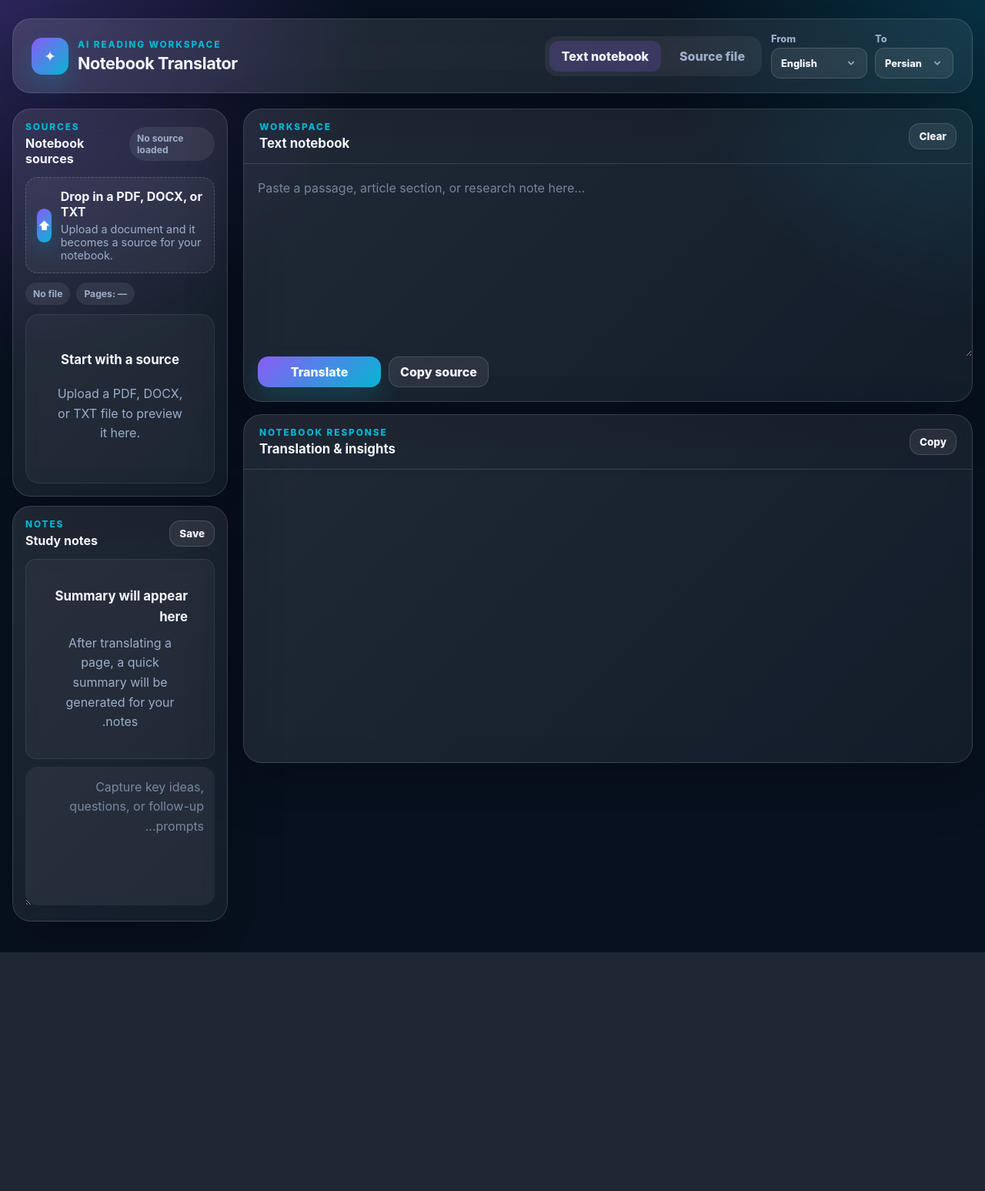
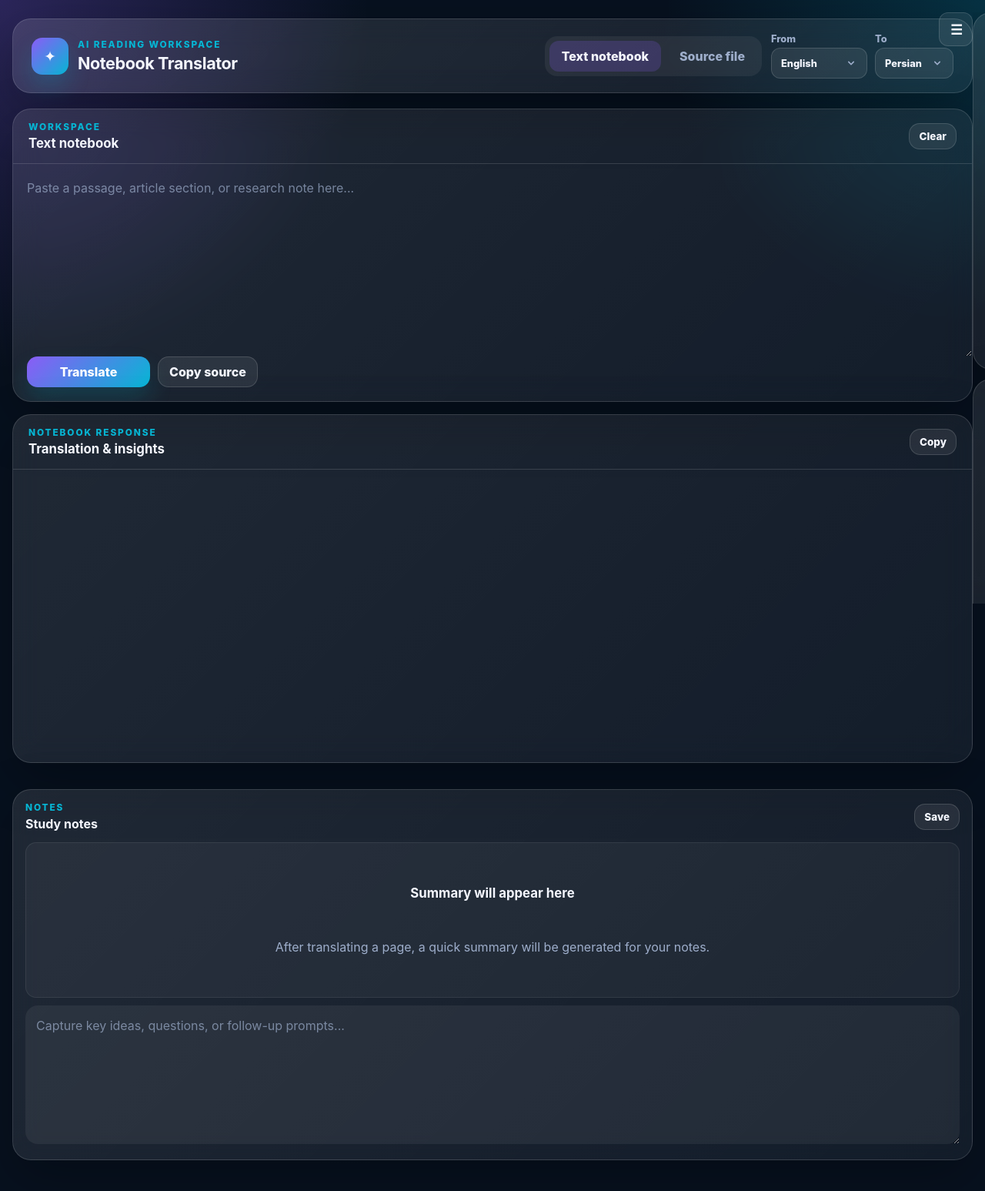
Before and after one commit to ALFAar7/ollama-notebook-ai, a Flask app: page / in a window 1280 px wide. Shown: the whole page at 77% size. Before the commit the page ends 1237 px from the top, so only its background shows below. Run offline with Flask 3, Linux system fonts and the light colour scheme; data that the repository does not hold is empty.

Commit message:
feat(ui): Add responsive sidebar with toggle and split notes layout
Implement a fixed overlay sidebar on desktop that slides in from the right,
with a toggle button for visibility control. Split the notes section into
mobile (sidebar) and desktop (main pane) variants for optimal layout on
different screen sizes. Fix translation validation to check currentFileName
instead of pdfText for more reliable file upload detection.

```diff
--- a/static/app.js
+++ b/static/app.js
@@ -38,6 +38,7 @@ document.addEventListener('DOMContentLoaded', () => {
     let translatedText = '';
     let currentMode = 'text';
     let processingTimer = null;
+    const sidebar = document.querySelector('.sidebar');
 
     loadModels();
     restoreNote();
@@ -46,6 +47,13 @@ document.addEventListener('DOMContentLoaded', () => {
 
     sourceLanguage.addEventListener('change', updateRTLState);
     targetLanguage.addEventListener('change', updateRTLState);
+
+    const sidebarToggle = document.getElementById('sidebarToggle');
+    if (sidebarToggle && sidebar) {
+        sidebarToggle.addEventListener('click', () => {
+            sidebar.classList.toggle('open');
+        });
+    }
 
     textInput.addEventListener('input', () => {
         if (textInput.value.trim()) {
@@ -285,7 +293,6 @@ document.addEventListener('DOMContentLoaded', () => {
             }
             const pageText = data.page_text || '';
             pages[currentPage - 1] = pageText;
-            pdfText = pageText;
             renderFilePreview();
         } catch (error) {
             console.error(error);
@@ -445,7 +452,7 @@ document.addEventListener('DOMContentLoaded', () => {
     }
 
     async function translateAllPages() {
-        if (!pdfText.trim()) {
+        if (!currentFileName) {
             showStatus('Upload a source file before translating.', 'error');
             return;
         }
--- a/static/style.css
+++ b/static/style.css
@@ -666,6 +666,18 @@ button,
     display: none;
 }
 
+#sidebarToggle {
+    display: none;
+    position: fixed;
+    top: 16px;
+    right: 16px;
+    z-index: 101;
+    width: 44px;
+    height: 44px;
+    border-radius: 12px;
+    font-size: 1.1rem;
+}
+
 @media (max-width: 1080px) {
     .notebook-grid {
         grid-template-columns: 1fr;
@@ -673,6 +685,63 @@ button,
 
     .workspace-split {
         grid-template-columns: 1fr;
+    }
+}
+
+@media (min-width: 1080px) {
+    .notebook-grid {
+        grid-template-columns: 1fr;
+        gap: 18px;
+    }
+
+    .sidebar {
+        position: fixed;
+        top: 16px;
+        right: 16px;
+        bottom: 16px;
+        width: 320px;
+        transform: translateX(100%);
+        transition: transform 0.25s ease;
+        z-index: 100;
+        margin-top: 0;
+        max-height: none;
+        height: auto;
+        overflow-y: auto;
+    }
+
+    .sidebar.open {
+        transform: translateX(0);
+    }
+
+    #sidebarToggle {
+        display: block;
+    }
+
+    .desktop-notes {
+        display: block;
+    }
+
+    .desktop-top-section {
+        min-height: 280px;
+    }
+
+    .notes-section {
+        margin-top: 18px;
+    }
+
+    .notes-section .notes-summary {
+        min-height: 120px;
+        max-height: none;
+    }
+
+    .notes-section .note-textarea {
+        min-height: 180px;
+    }
+}
+
+@media (max-width: 1080px) {
+    .desktop-notes {
+        display: none;
     }
 }
 
--- a/templates/index.html
+++ b/templates/index.html
@@ -85,7 +85,7 @@
                     </div>
                 </div>
 
-                <div class="sidebar-card compact-card">
+                <div class="sidebar-card compact-card sidebar-notes">
                     <div class="section-head">
                         <div>
                             <p class="eyebrow">Notes</p>
@@ -93,19 +93,21 @@
                         </div>
                         <button id="saveNoteBtn" class="ghost-btn small">Save</button>
                     </div>
-                    <div class="notes-summary compact-summary" id="notesSummary">
+                    <div class="notes-summary compact-summary" id="notesSummaryMobile">
                         <div class="empty-state centered">
                             <strong>Summary will appear here</strong>
                             <span>After translating a page, a quick summary will be generated for your notes.</span>
                         </div>
                     </div>
-                    <textarea id="noteInput" class="note-textarea compact-note" placeholder="Capture key ideas, questions, or follow-up prompts..."></textarea>
+                    <textarea id="noteInputMobile" class="note-textarea compact-note" placeholder="Capture key ideas, questions, or follow-up prompts..."></textarea>
                 </div>
             </aside>
 
+            <button id="sidebarToggle" class="ghost-btn" aria-label="Toggle sidebar">☰</button>
+
             <div class="main-pane expanded-main-pane">
                 <div id="textModePanel" class="mode-panel">
-                    <article class="panel panel-source">
+                    <article class="panel panel-source desktop-top-section">
                         <div class="panel-header">
                             <div>
                                 <p class="eyebrow">Workspace</p>
@@ -186,6 +188,25 @@
                     </div>
                     <div id="translationAreaText" class="translation-area"></div>
                 </article>
+
+                <div class="notes-section desktop-notes">
+                    <div class="sidebar-card">
+                        <div class="section-head">
+                            <div>
+                                <p class="eyebrow">Notes</p>
+                                <h2>Study notes</h2>
+                            </div>
+                            <button id="saveNoteBtn" class="ghost-btn small">Save</button>
+                        </div>
+                        <div class="notes-summary" id="notesSummaryDesktop">
+                            <div class="empty-state centered">
+                                <strong>Summary will appear here</strong>
+                                <span>After translating a page, a quick summary will be generated for your notes.</span>
+                            </div>
+                        </div>
+                        <textarea id="noteInputDesktop" class="note-textarea" placeholder="Capture key ideas, questions, or follow-up prompts..."></textarea>
+                    </div>
+                </div>
             </div>
         </section>
 
```
